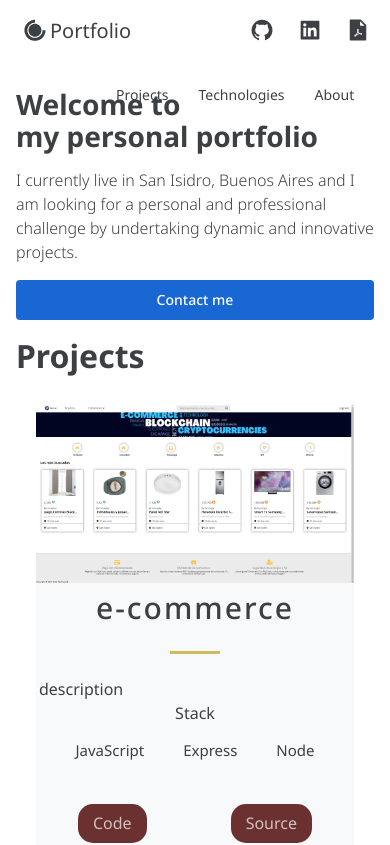
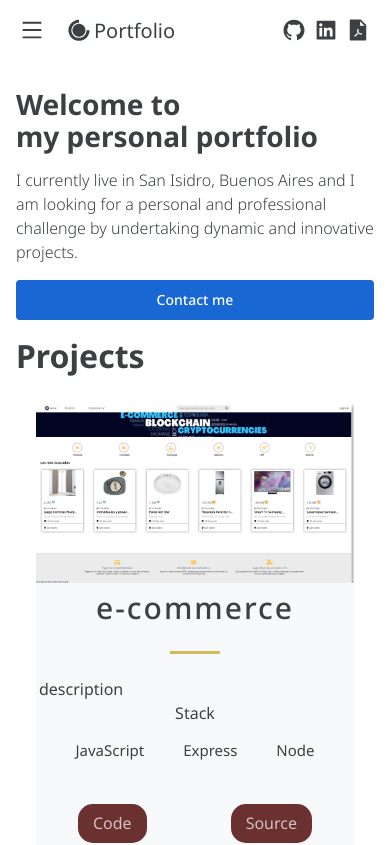
Before and after one commit to seba-sanchis/portfolio-v1, a Next.js app: page / in a window 390 px wide. Shown: the top 845 px of the page. Built offline with nearby package versions, Linux system fonts and the light colour scheme.

Commit message:
adding media queries to the header

```diff
--- a/src/components/Header/Header.js
+++ b/src/components/Header/Header.js
@@ -1,13 +1,16 @@
 import Link from 'next/link';
 import React from 'react';
-import { AiFillGithub,  AiFillLinkedin, AiFillFilePdf } from 'react-icons/ai';
+import { AiOutlineMenu, AiFillGithub,  AiFillLinkedin, AiFillFilePdf } from 'react-icons/ai';
 import { DiCssdeck } from 'react-icons/di';
 
-import { Container, Div1, Div2, Div3, NavLink, SocialIcons, Span } from './HeaderStyles';
+import { Container, Div1, Div2, Div3, Menu, NavLink, SocialIcons, Span } from './HeaderStyles';
 
 const Header = () =>  (
   <Container>
     <Div1>
+      <Menu>
+        <AiOutlineMenu size="3rem" />
+      </Menu>
       <Link href="/">
         <a style={{ display: "flex", alignItems: "center", color: "#3c4043" }}>
           <DiCssdeck size="3rem" /> <Span>Portfolio</Span>
--- a/src/components/Header/HeaderStyles.js
+++ b/src/components/Header/HeaderStyles.js
@@ -10,7 +10,7 @@ export const Container = styled.div`
   padding: 0 20px;
   align-items: center;
 
-  @media ${(props) => props.theme.breakpoints.sm} {
+  @media ${(props) => props.theme.breakpoints.mobile} {
     display: grid;
     grid-template-columns: repeat(5, 1fr);
     grid-template-rows: repeat(2, 60px);
@@ -33,14 +33,16 @@ export const Div1 = styled.div`
     grid-area: 1 / 1 / 2 / 3;
   }
 `;
+
 export const Div2 = styled.div`
   grid-area: 1 / 2 / 2 / 4;
   display: flex;
 
-  @media ${(props) => props.theme.breakpoints.mobile} {
-    grid-area: 2 / 2 / 3 / 5;
+  @media ${(props) => props.theme.breakpoints.tablet} {
+    display: none;
   }
 `;
+
 export const Div3 = styled.div`
   grid-area: 1 / 5 / 2 / 6;
   display: flex;
@@ -52,6 +54,28 @@ export const Div3 = styled.div`
     grid-area: 1 / 4 / 2 / 6;
   }
 `;
+// Mobile and tablet menu
+export const Menu = styled.button`
+  display: none;
+  border: none;
+  background: none;
+  color: #3c4043;
+  width: 24px;
+  height: 24px;
+  margin-right: 20px;
+
+  & svg {
+    align-items: center;
+  }
+
+  @media ${(props) => props.theme.breakpoints.mobile} {
+    display: flex;
+  }
+
+  @media ${(props) => props.theme.breakpoints.tablet} {
+    display: flex;
+  }
+`
 
 // Navigation Links
 export const NavLink = styled.a`
@@ -70,34 +94,6 @@ export const NavLink = styled.a`
   }
 `;
 
-/// DropDown Contact
-export const ContactDropDown = styled.button`
-  border: none;
-  display: flex;
-  position: relative;
-  background: none;
-  font-size: 1.7rem;
-
-  line-height: 32px;
-  color: rgba(255, 255, 255, 0.75);
-  cursor: pointer;
-  transition: 0.3s ease;
-
-  &:focus {
-    outline: none;
-  }
-  &:hover {
-    color: #fff;
-  }
-
-  @media ${(props) => props.theme.breakpoints.mobile} {
-    padding: 0.4rem 0;
-  }
-  @media ${(props) => props.theme.breakpoints.tablet} {
-    padding: 0;
-  }
-`;
-
 export const NavProductsIcon = styled(IoIosArrowDropdown)`
   margin-left: 8px;
   display: flex;
@@ -110,12 +106,11 @@ export const NavProductsIcon = styled(IoIosArrowDropdown)`
     opacity: 1;
   }
 
-  @media ${(props) => props.theme.breakpoints.sm} {
+  @media ${(props) => props.theme.breakpoints.mobile} {
     margin: 2px 0 0 2px;
     width: 15px;
   }
 `;
-
 
 // Social Icons
 export const SocialIcons = styled.a`
@@ -125,8 +120,13 @@ align-items: center;
 width: 24px;
 height: 24px;
 margin-left: 24px;
-&:hover {
+
+  &:hover {
     color: #1967d2;
     cursor: pointer;
   }
+
+  @media ${(props) => props.theme.breakpoints.mobile} {
+    margin-left: 8px;
+  }
 `
--- a/src/components/Projects/ProjectsStyles.js
+++ b/src/components/Projects/ProjectsStyles.js
@@ -23,6 +23,7 @@ row-gap: 3rem;
 }
 
 `
+
 export const BlogCard = styled.div`
   border-radius: 10px;
   background-color: #f8f9fa;
@@ -42,7 +43,6 @@ export const TitleContent = styled.div`
   z-index: 20;
   width: 100%;
 `;
-
 
 export const HeaderThree = styled.h3`
   font-weight: 500;
@@ -70,7 +70,6 @@ export const Intro = styled.div`
   line-height: 18px;
 `;
 
-
 export const CardInfo = styled.p`
   width: 100%;
   padding: 0 50px;
@@ -83,7 +82,6 @@ export const CardInfo = styled.p`
     padding:.3rem
 }
 `;
-
 
 export const UtilityList = styled.ul`
   list-style-type: none;
@@ -111,6 +109,7 @@ display: flex;
 justify-content: space-around;
 padding: 2rem;
 `
+
 export const Tag = styled.li`
 color: #3C4043;
 font-size: 1.5rem;
```
